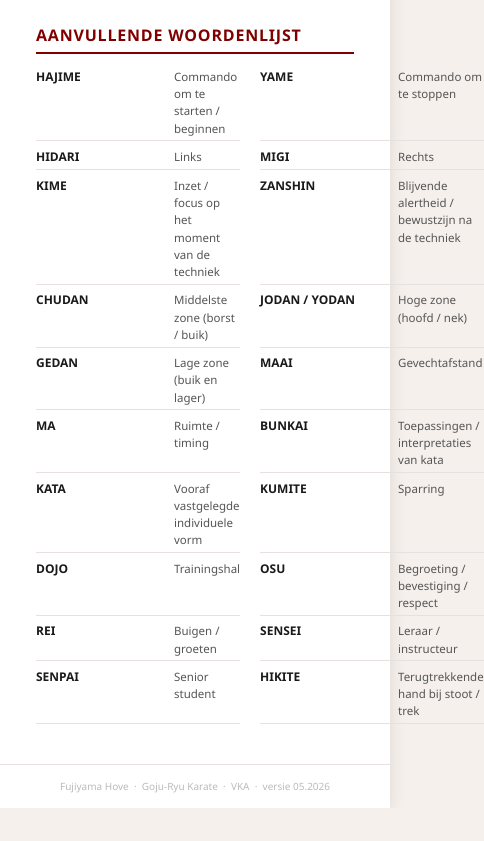
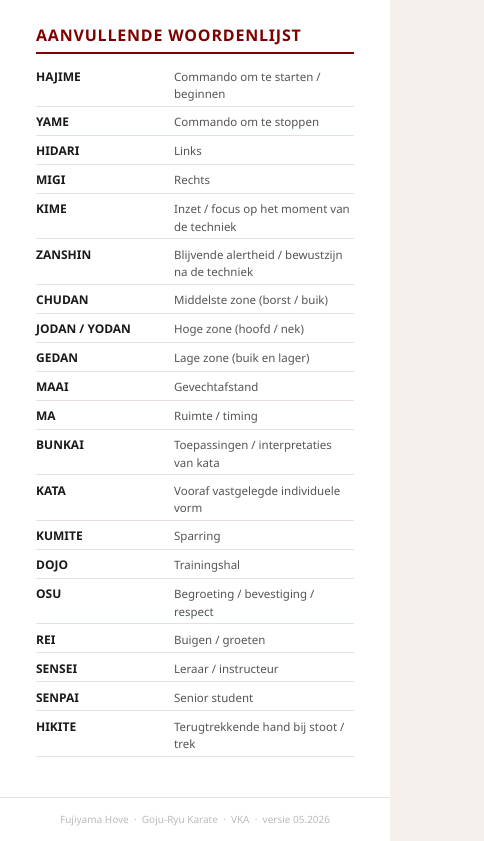
Before and after one commit to damagalis/fujiquiz, a website: page programma.html in a window 390 px wide. Shown: the part 9613-10454 px from the top of the page, 484 px wide, since content can reach past the window. Before the commit the page ends 10421 px from the top, so only its background shows below. Drawn offline with Linux system fonts and the light colour scheme.

Commit message:
layout aanpassing voor mobile

```diff
--- a/programma.html
+++ b/programma.html
@@ -191,6 +191,9 @@ body {
   grid-template-columns: 1fr 1fr;
   gap: 3px 20px;
   margin-top: 6px;
+}
+@media (max-width: 600px) {
+  .vocab-grid { grid-template-columns: 1fr; }
 }
 .vi {
   display: flex;
```
